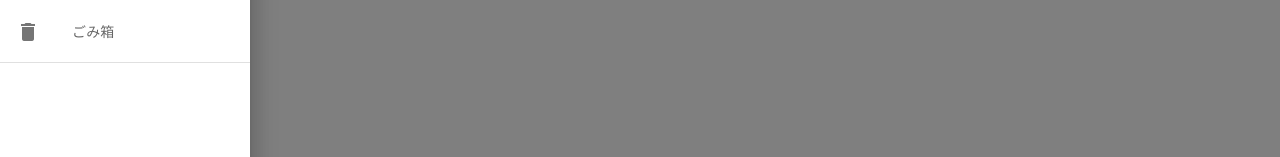
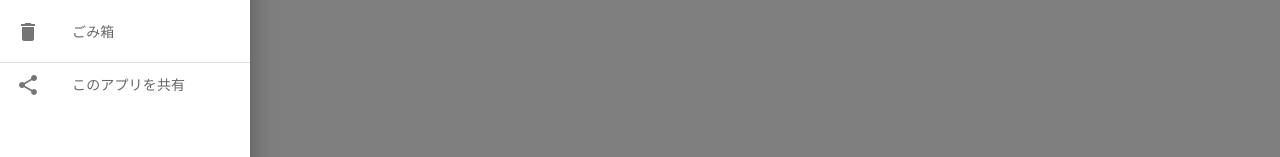
Before and after one commit to jagatea/react_todoList, a React (Vite) app: page / in a window 1280 px wide. Both pictures are taken after a click on the button "menu". Shown: the part 312-469 px from the top of the page. Built offline with nearby package versions, Linux system fonts and the light colour scheme.

Commit message:
QR機能導入

```diff
--- a/package.json
+++ b/package.json
@@ -14,7 +14,8 @@
     "@emotion/styled": "^11.11.5",
     "@mui/material": "^5.15.14",
     "react": "^18.2.0",
-    "react-dom": "^18.2.0"
+    "react-dom": "^18.2.0",
+    "react-qrcode-logo": "^2.9.0"
   },
   "devDependencies": {
     "@types/react": "^18.2.64",
--- a/src/App.tsx
+++ b/src/App.tsx
@@ -4,6 +4,7 @@ import GlobalStyles from '@mui/material/GlobalStyles';
 import { indigo, pink } from '@mui/material/colors';
 import { ThemeProvider, createTheme } from '@mui/material/styles';
 
+import { QR } from './QR';
 import { ToolBar } from './ToolBar';
 import { SideBar } from './SideBar';
 import { TodoItem } from './TodoItem';
@@ -30,6 +31,7 @@ export const App = () => {
   const [todos, setTodos] = useState<Todo[]>([]);
   const [filter, setFilter] = useState<Filter>('all');
   const [drawerOpen, setDrawerOpen] = useState(false);
+  const [qrOpen, setQrOpen] = useState(false);
 
   const handleChange = (e: React.ChangeEvent<HTMLInputElement>) => {
     setText(e.target.value);
@@ -87,15 +89,21 @@ export const App = () => {
     setDrawerOpen((drawerOpen) => !drawerOpen);
   };
 
+  const handleToggleQR = () => {
+    setQrOpen((qrOpen) => !qrOpen);
+  };
+
   return (
     <ThemeProvider theme={theme}>
       <GlobalStyles styles={{ body: { margin: 0, padding: 0 } }} />
       <ToolBar filter={filter} onToggleDrawer={handleToggleDrawer} />
       <SideBar
         drawerOpen={drawerOpen}
+        onToggleQR={handleToggleQR}
         onToggleDrawer={handleToggleDrawer}
         onSort={handleSort}
       />
+      <QR open={qrOpen} onClose={handleToggleQR} />
       <FormDialog
         text={text}
         onChange={handleChange}
--- /dev/null
+++ b/src/QR.tsx
@@ -0,0 +1,23 @@
+import { QRCode } from "react-qrcode-logo";
+
+import Backdrop from '@mui/material/Backdrop';
+import { styled } from '@mui/material/styles';
+
+const TodoBackdrop = styled(Backdrop)(({ theme }) => ({
+  zIndex: theme.zIndex.drawer + 1,
+  color: '#fff',
+  backgroundColor: 'rgba(0,0,0,0.8)',
+}))
+
+type Props = {
+  open: boolean;
+  onClose: () => void;
+};
+
+export const QR = (props: Props) => {
+  return (
+    <TodoBackdrop open={props.open} onClick={props.onClose}>
+      <QRCode value="https://sprout2000.github.io/todo" />
+    </TodoBackdrop>
+  );
+}
--- a/src/SideBar.tsx
+++ b/src/SideBar.tsx
@@ -41,6 +41,7 @@ const DrawerAvatar = styled(Avatar)(({ theme }) => ({
 
 type Props = {
   drawerOpen: boolean;
+  onToggleQR: () => void;
   onToggleDrawer: () => void;
   onSort: (filter: Filter) => void;
 };
@@ -113,6 +114,18 @@ export const SideBar = (props: Props) => {
           </ListItem>
         </List>
         <Divider />
+        {/* 共有アプリ */}
+        <ListItem disablePadding>
+          <ListItemButton
+            aria-label="list-share"
+            onClick={() => props.onToggleQR}
+          >
+            <ListItemIcon>
+              <Icon>share</Icon>
+            </ListItemIcon>
+            <ListItemText secondary="このアプリを共有" />
+          </ListItemButton>
+        </ListItem>
       </DrawerList>
     </Drawer>
   );
```
Also changed, not shown: 1 other file (tests, documents, lock files or other folders).
